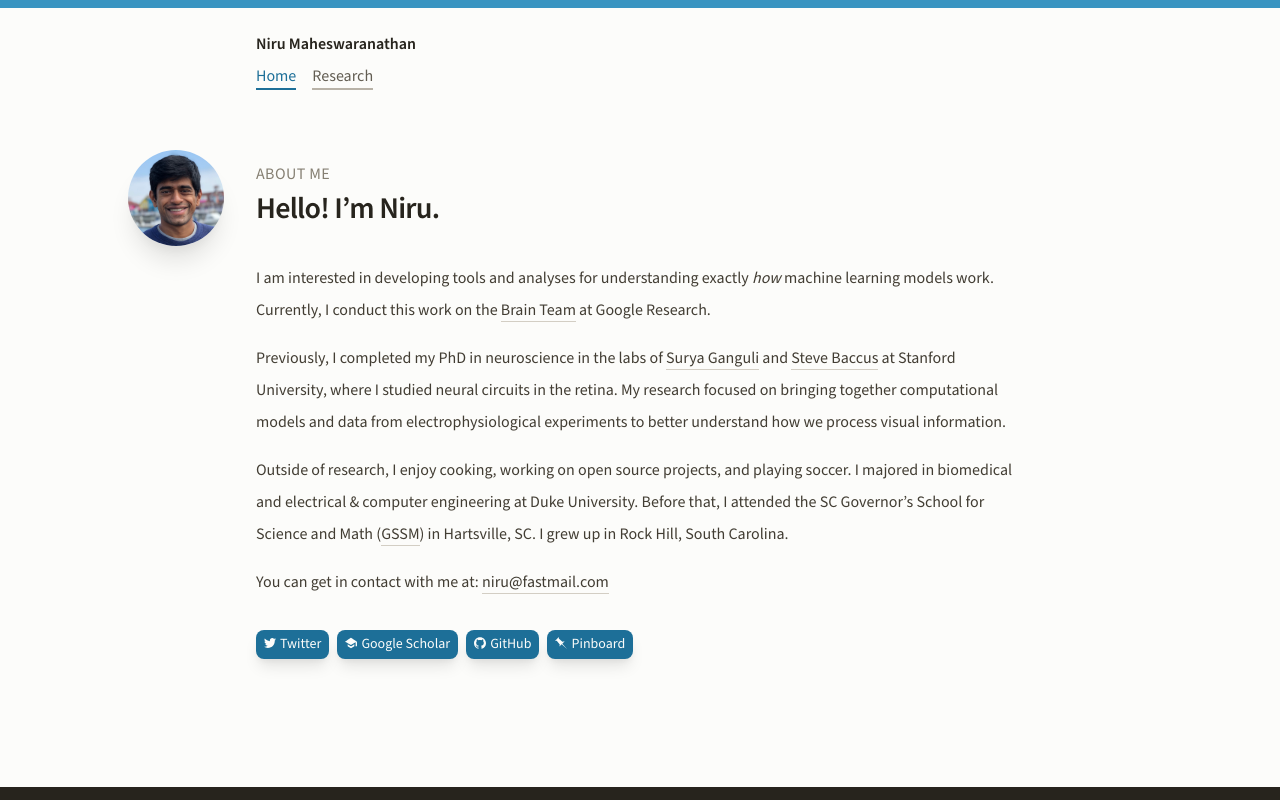
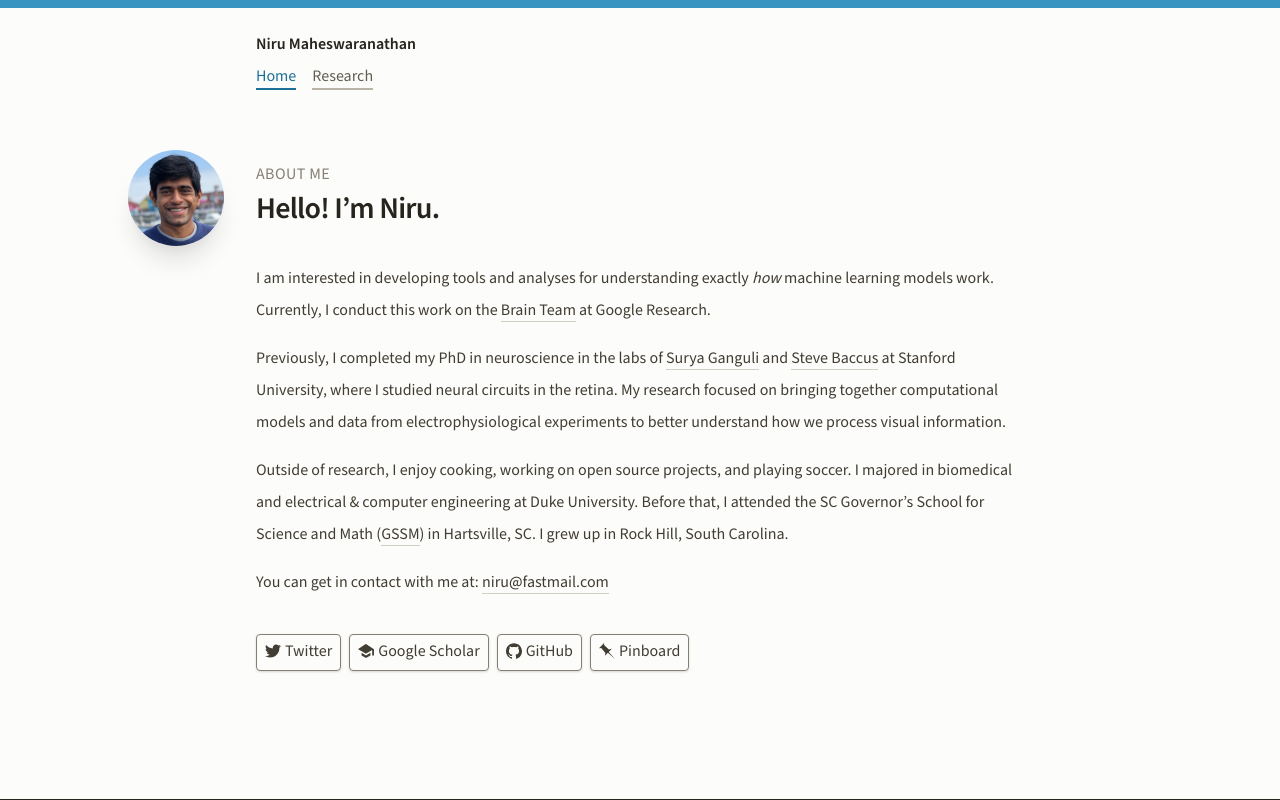
Before and after one commit to nirum/website, a Gatsby site: page / in a window 1280 px wide. Shown: the top 800 px of the page. Built offline with nearby package versions, Linux system fonts and the light colour scheme; Gatsby itself is replaced by a stand-in of ours.

Commit message:
Adds button and icon components, better button styling.

```diff
--- /dev/null
+++ b/src/components/button.js
@@ -0,0 +1,11 @@
+import React from "react"
+import Icon from "../components/icons"
+
+export default ({ icon, text, href, className = '' }) => (
+    <a href={href} className={`text-gray-800 dark-mode:text-gray-200 shadow bg-transparent border border-gray-500 font-bold py-1 px-2 rounded ${className}`.trim()}>
+        <div className="inline-flex items-center">
+            <Icon name={icon} className="w-4 h-4 mr-1" />
+            <span>{text}</span>
+        </div>
+    </a>
+);
--- /dev/null
+++ b/src/components/icons.js
@@ -0,0 +1,26 @@
+import React from 'react';
+
+const CodeIcon = () => (<path d="M7.737 13.677a1.29 1.29 0 01-1.806 1.806l-2.58-2.58a1.295 1.295 0 010-1.806l2.58-2.58a1.289 1.289 0 111.806 1.806L6.086 12l1.677 1.677h-.026zm8.513 0L17.914 12l-1.677-1.677a1.292 1.292 0 01-.443-.974c0-.707.581-1.29 1.29-1.29.379 0 .74.168.985.458l2.58 2.58a1.295 1.295 0 010 1.806l-2.58 2.58a1.29 1.29 0 01-.846.316c-.708 0-1.29-.582-1.29-1.29 0-.305.108-.6.304-.832h.013zm-4.282 5.03a1.293 1.293 0 01-1.264 1.032 1.295 1.295 0 01-1.265-1.547l2.58-12.9a1.293 1.293 0 011.264-1.031 1.295 1.295 0 011.265 1.547l-2.58 12.9z" />)
+const GitHubIcon = () => (<path d="M12 .297c-6.63 0-12 5.373-12 12 0 5.303 3.438 9.8 8.205 11.385.6.113.82-.258.82-.577 0-.285-.01-1.04-.015-2.04-3.338.724-4.042-1.61-4.042-1.61C4.422 18.07 3.633 17.7 3.633 17.7c-1.087-.744.084-.729.084-.729 1.205.084 1.838 1.236 1.838 1.236 1.07 1.835 2.809 1.305 3.495.998.108-.776.417-1.305.76-1.605-2.665-.3-5.466-1.332-5.466-5.93 0-1.31.465-2.38 1.235-3.22-.135-.303-.54-1.523.105-3.176 0 0 1.005-.322 3.3 1.23.96-.267 1.98-.399 3-.405 1.02.006 2.04.138 3 .405 2.28-1.552 3.285-1.23 3.285-1.23.645 1.653.24 2.873.12 3.176.765.84 1.23 1.91 1.23 3.22 0 4.61-2.805 5.625-5.475 5.92.42.36.81 1.096.81 2.22 0 1.606-.015 2.896-.015 3.286 0 .315.21.69.825.57C20.565 22.092 24 17.592 24 12.297c0-6.627-5.373-12-12-12"/>)
+const LinkIcon = () => (<><path d="M19.48 13.03l-.02-.03a1 1 0 111.75-.98A6 6 0 0116 21h-4a6 6 0 110-12h1a1 1 0 010 2h-1a4 4 0 100 8h4a4 4 0 003.48-5.97z"/><path d="M4.52 10.97l.02.03a1 1 0 11-1.75.98A6 6 0 018 3h4a6 6 0 110 12h-1a1 1 0 010-2h1a4 4 0 100-8H8a4 4 0 00-3.48 5.97z"/></>)
+const PinboardIcon = () => (<path d="M13.352 14.585l-4.509 4.614.72-4.062L3.428 7.57 0 7.753 7.58 0v2.953l7.214 6.646 4.513-1.105-4.689 4.982L24 24z"/>)
+const PDFIcon = () => (<><path d="M6 2h6v6c0 1.1.9 2 2 2h6v10a2 2 0 01-2 2H6a2 2 0 01-2-2V4c0-1.1.9-2 2-2zm2 11a1 1 0 000 2h8a1 1 0 000-2H8zm0 4a1 1 0 000 2h4a1 1 0 000-2H8z"/><path d="M14 2l6 6h-6z"/></>)
+const ScholarIcon = () => (<path d="M10.93 2.045c-.547.366-3.22 2.14-5.938 3.945C2.272 7.794.05 9.286.05 9.304c0 .019.136.11.305.2.167.096 2.85 1.583 5.965 3.31l5.656 3.143.144-.074c.082-.04 2.169-1.232 4.642-2.642l4.493-2.568.027 7.947h2.668V9.319l-3.46-2.32c-4.664-3.124-8.392-5.586-8.484-5.606-.045-.008-.527.287-1.076.652M5.355 16.633l.014 2.005 3.31 1.987 3.31 1.982 3.337-2 3.332-2.005V16.62c0-1.092-.013-1.983-.027-1.983s-1.318.782-2.9 1.741l-3.306 1.996-.431.256-1.32-.791a604.12 604.12 0 01-3.286-1.979l-2.005-1.21c-.024-.008-.032.883-.027 1.983"/>)
+const TwitterIcon = () => (<path d="M23.954 4.569c-.885.389-1.83.654-2.825.775 1.014-.611 1.794-1.574 2.163-2.723-.951.555-2.005.959-3.127 1.184-.896-.959-2.173-1.559-3.591-1.559-2.717 0-4.92 2.203-4.92 4.917 0 .39.045.765.127 1.124C7.691 8.094 4.066 6.13 1.64 3.161c-.427.722-.666 1.561-.666 2.475 0 1.71.87 3.213 2.188 4.096-.807-.026-1.566-.248-2.228-.616v.061c0 2.385 1.693 4.374 3.946 4.827-.413.111-.849.171-1.296.171-.314 0-.615-.03-.916-.086.631 1.953 2.445 3.377 4.604 3.417-1.68 1.319-3.809 2.105-6.102 2.105-.39 0-.779-.023-1.17-.067 2.189 1.394 4.768 2.209 7.557 2.209 9.054 0 13.999-7.496 13.999-13.986 0-.209 0-.42-.015-.63.961-.689 1.8-1.56 2.46-2.548l-.047-.02z"/>)
+
+export default ({ name, className = '' }) => {
+    const icons = {
+        code: CodeIcon,
+        github: GitHubIcon,
+        link: LinkIcon,
+        pdf: PDFIcon,
+        pinboard: PinboardIcon,
+        scholar: ScholarIcon,
+        twitter: TwitterIcon,
+    }
+    return (
+        <svg className={`fill-current inline ${className}`.trim()} viewBox="0 0 24 24" xmlns="http://www.w3.org/2000/svg">
+            {icons[name]()}
+        </svg>
+    )
+};
--- a/src/components/pubcard.js
+++ b/src/components/pubcard.js
@@ -1,23 +1,15 @@
 import React from "react"
+import Button from "../components/button"
 
 export default ({ pub }) => (
   <div className="border-gray-400 border-t-2 pt-4 mt-8">
       <p className="font-sans lightupper">{pub.year}&nbsp;&bull;&nbsp;{pub.location}</p>
       <p className="font-sans leading-tight mt-2 text-xl tightbold text-gray-700 dark-mode:text-gray-200">{pub.title}</p>
       <p className="font-sans leading-snug text-gray-500 mt-2">{pub.authors.join(", ")}</p>
-      <div className="flex mt-4">
-        {pub.url && <a className="button" href={pub.url}>
-          <svg className="fill-current inline pr-1 -mt-1 h-4" xmlns="http://www.w3.org/2000/svg" viewBox="0 0 24 24"><path class="secondary" d="M19.48 13.03l-.02-.03a1 1 0 111.75-.98A6 6 0 0116 21h-4a6 6 0 110-12h1a1 1 0 010 2h-1a4 4 0 100 8h4a4 4 0 003.48-5.97z"/><path class="primary" d="M4.52 10.97l.02.03a1 1 0 11-1.75.98A6 6 0 018 3h4a6 6 0 110 12h-1a1 1 0 010-2h1a4 4 0 100-8H8a4 4 0 00-3.48 5.97z"/></svg>
-          URL
-        </a>}
-        {pub.pdf && <a className="button" href={pub.pdf}>
-          <svg className="fill-current inline pr-1 -mt-1 h-4" xmlns="http://www.w3.org/2000/svg" viewBox="0 0 24 24"><path class="primary" d="M6 2h6v6c0 1.1.9 2 2 2h6v10a2 2 0 01-2 2H6a2 2 0 01-2-2V4c0-1.1.9-2 2-2zm2 11a1 1 0 000 2h8a1 1 0 000-2H8zm0 4a1 1 0 000 2h4a1 1 0 000-2H8z"/><path class="secondary" d="M14 2l6 6h-6z"/></svg>
-          PDF
-        </a>}
-        {pub.code && <a className="button" href={pub.code}>
-          <svg className="fill-current inline pr-1 -mt-1 h-4" viewBox="0 0 24 24" xmlns="http://www.w3.org/2000/svg" fill-rule="evenodd" clip-rule="evenodd" stroke-linejoin="round" stroke-miterlimit="2"><path d="M7.737 13.677a1.29 1.29 0 01-1.806 1.806l-2.58-2.58a1.295 1.295 0 010-1.806l2.58-2.58a1.289 1.289 0 111.806 1.806L6.086 12l1.677 1.677h-.026zm8.513 0L17.914 12l-1.677-1.677a1.292 1.292 0 01-.443-.974c0-.707.581-1.29 1.29-1.29.379 0 .74.168.985.458l2.58 2.58a1.295 1.295 0 010 1.806l-2.58 2.58a1.29 1.29 0 01-.846.316c-.708 0-1.29-.582-1.29-1.29 0-.305.108-.6.304-.832h.013zm-4.282 5.03a1.293 1.293 0 01-1.264 1.032 1.295 1.295 0 01-1.265-1.547l2.58-12.9a1.293 1.293 0 011.264-1.031 1.295 1.295 0 011.265 1.547l-2.58 12.9z" fill-rule="nonzero"/></svg>
-          CODE
-        </a>}
+      <div className="flex mt-4 -mx-1">
+        {pub.url && <Button icon="link" text="URL" href={pub.url} className="mx-1" />}
+        {pub.pdf && <Button icon="pdf" text="PDF" href={pub.pdf} className="mx-1" />}
+        {pub.code && <Button icon="code" text="CODE" href={pub.code} className="mx-1" />}
       </div>
   </div>
 )
--- a/src/components/social.js
+++ b/src/components/social.js
@@ -1,22 +1,15 @@
 import React from "react"
+import Button from "../components/button"
 
 export default () => (
-    <div className="flex flex-col sm:flex-row items-start mt-8">
-      <a className="button" href="https://twitter.com/niru_m/">
-        <svg className="fill-current h-3 inline pr-1 -mt-1" viewBox="0 0 24 24" xmlns="http://www.w3.org/2000/svg"><path d="M23.954 4.569c-.885.389-1.83.654-2.825.775 1.014-.611 1.794-1.574 2.163-2.723-.951.555-2.005.959-3.127 1.184-.896-.959-2.173-1.559-3.591-1.559-2.717 0-4.92 2.203-4.92 4.917 0 .39.045.765.127 1.124C7.691 8.094 4.066 6.13 1.64 3.161c-.427.722-.666 1.561-.666 2.475 0 1.71.87 3.213 2.188 4.096-.807-.026-1.566-.248-2.228-.616v.061c0 2.385 1.693 4.374 3.946 4.827-.413.111-.849.171-1.296.171-.314 0-.615-.03-.916-.086.631 1.953 2.445 3.377 4.604 3.417-1.68 1.319-3.809 2.105-6.102 2.105-.39 0-.779-.023-1.17-.067 2.189 1.394 4.768 2.209 7.557 2.209 9.054 0 13.999-7.496 13.999-13.986 0-.209 0-.42-.015-.63.961-.689 1.8-1.56 2.46-2.548l-.047-.02z"/></svg>
-        Twitter
-      </a>
-      <a className="button mt-2 sm:mt-0" href="https://scholar.google.com/citations?user=bEOT7ScAAAAJ">
-        <svg className="fill-current h-3 inline pr-1 -mt-1" xmlns="http://www.w3.org/2000/svg" viewBox="0 0 24 24"><path d="M10.93 2.045c-.547.366-3.22 2.14-5.938 3.945C2.272 7.794.05 9.286.05 9.304c0 .019.136.11.305.2.167.096 2.85 1.583 5.965 3.31l5.656 3.143.144-.074c.082-.04 2.169-1.232 4.642-2.642l4.493-2.568.027 7.947h2.668V9.319l-3.46-2.32c-4.664-3.124-8.392-5.586-8.484-5.606-.045-.008-.527.287-1.076.652M5.355 16.633l.014 2.005 3.31 1.987 3.31 1.982 3.337-2 3.332-2.005V16.62c0-1.092-.013-1.983-.027-1.983s-1.318.782-2.9 1.741l-3.306 1.996-.431.256-1.32-.791a604.12 604.12 0 01-3.286-1.979l-2.005-1.21c-.024-.008-.032.883-.027 1.983"/></svg>
-        Google&nbsp;Scholar
-      </a>
-      <a className="button mt-2 sm:mt-0" href="https://github.com/nirum/">
-        <svg className="fill-current h-3 inline pr-1 -mt-1" viewBox="0 0 24 24" xmlns="http://www.w3.org/2000/svg"><path d="M12 .297c-6.63 0-12 5.373-12 12 0 5.303 3.438 9.8 8.205 11.385.6.113.82-.258.82-.577 0-.285-.01-1.04-.015-2.04-3.338.724-4.042-1.61-4.042-1.61C4.422 18.07 3.633 17.7 3.633 17.7c-1.087-.744.084-.729.084-.729 1.205.084 1.838 1.236 1.838 1.236 1.07 1.835 2.809 1.305 3.495.998.108-.776.417-1.305.76-1.605-2.665-.3-5.466-1.332-5.466-5.93 0-1.31.465-2.38 1.235-3.22-.135-.303-.54-1.523.105-3.176 0 0 1.005-.322 3.3 1.23.96-.267 1.98-.399 3-.405 1.02.006 2.04.138 3 .405 2.28-1.552 3.285-1.23 3.285-1.23.645 1.653.24 2.873.12 3.176.765.84 1.23 1.91 1.23 3.22 0 4.61-2.805 5.625-5.475 5.92.42.36.81 1.096.81 2.22 0 1.606-.015 2.896-.015 3.286 0 .315.21.69.825.57C20.565 22.092 24 17.592 24 12.297c0-6.627-5.373-12-12-12"/></svg>
-        GitHub
-      </a>
-      <a className="button mt-2 sm:mt-0" href="https://pinboard.in/u:nirum/">
-        <svg className="fill-current h-3 inline pr-1 -mt-1" viewBox="0 0 24 24" xmlns="http://www.w3.org/2000/svg"><path d="M13.352 14.585l-4.509 4.614.72-4.062L3.428 7.57 0 7.753 7.58 0v2.953l7.214 6.646 4.513-1.105-4.689 4.982L24 24z"/></svg>
-        Pinboard
-      </a>
+    <div className="flex flex-col sm:flex-row items-start mt-8 -m-1">
+      <Button className="m-1" icon="twitter" text="Twitter" href="https://twitter.com/niru_m/" />
+      <Button className="m-1" icon="scholar" text="Google Scholar" href="https://scholar.google.com/citations?user=bEOT7ScAAAAJ" />
+      <Button className="m-1" icon="github" text="GitHub" href="https://github.com/nirum/" />
+      <Button className="m-1" icon="pinboard" text="Pinboard" href="https://pinboard.in/u:nirum/" />
     </div>
 )
+//       <a className="button" href="https://twitter.com/niru_m/">
+//       <a className="button mt-2 sm:mt-0" href="">
+//       <a className="button mt-2 sm:mt-0" href="https://github.com/nirum/">
+//       <a className="button mt-2 sm:mt-0" href="">
```
